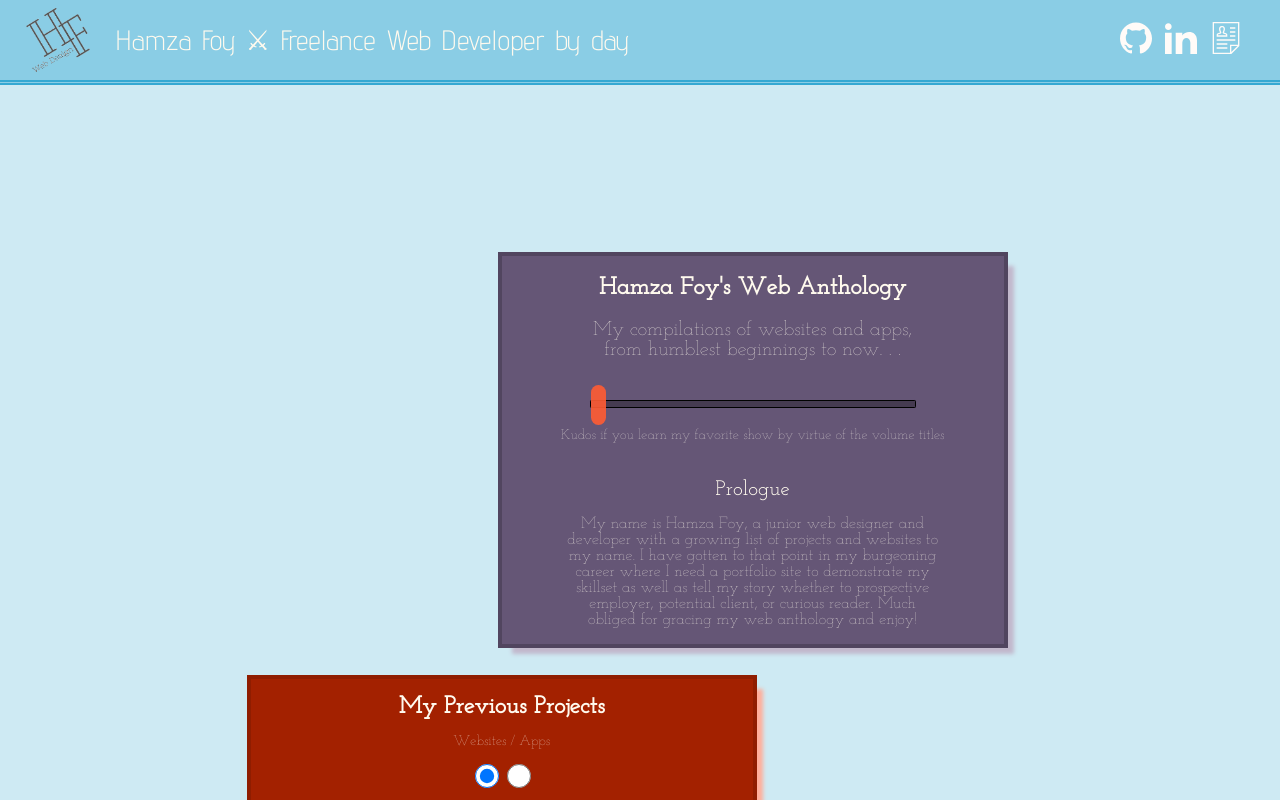
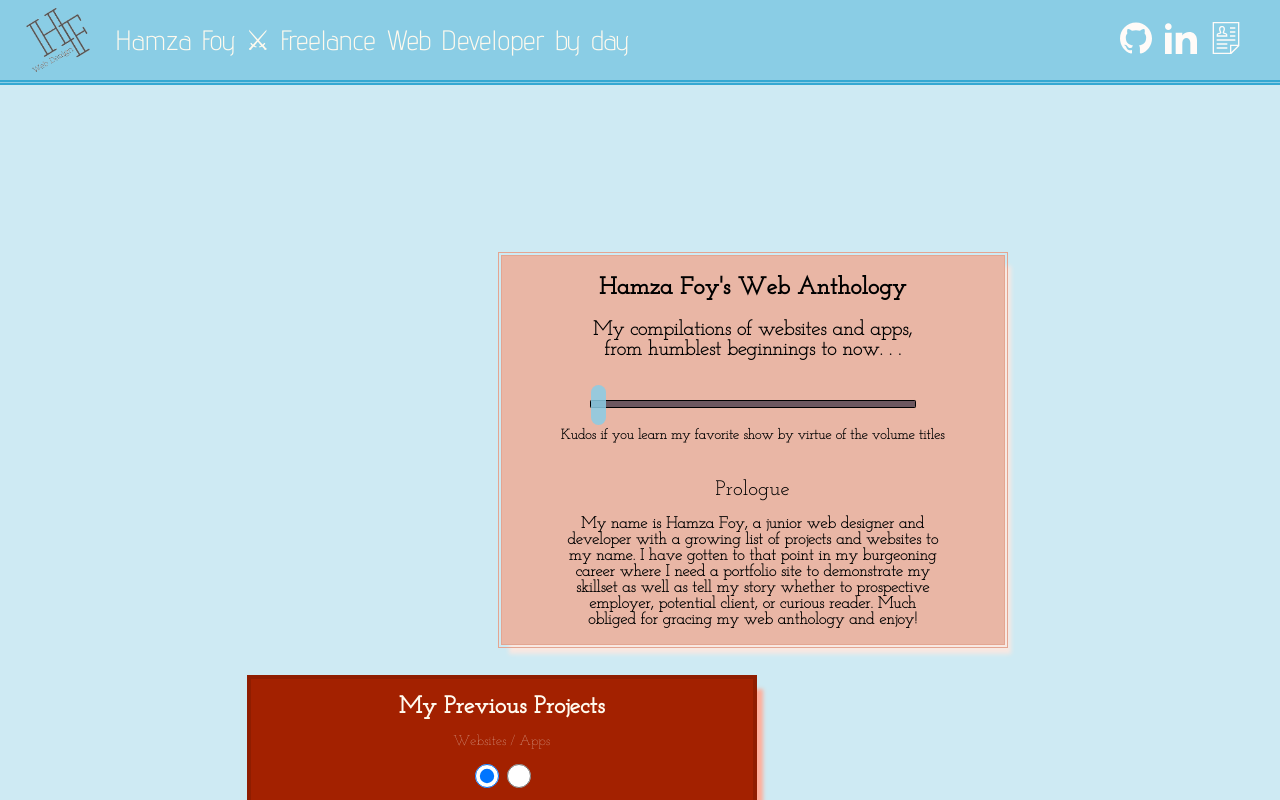
Before and after one commit to hamzafoy/hamza_foy_portfolio, a React (Create React App) app in the folder hamza-foy-portfolio/: page / in a window 1280 px wide. Shown: the top 800 px of the page. Built offline with nearby package versions, Linux system fonts and the light colour scheme.

Commit message:
begin adding alterations to font-size and general color scheme first with the Timeline Component.

```diff
--- a/hamza-foy-portfolio/src/Timeline/Timeline-Handler.css
+++ b/hamza-foy-portfolio/src/Timeline/Timeline-Handler.css
@@ -20,7 +20,7 @@ input[type=range] {
     margin-top: -16px;
     width: 15px;
     height: 40px;
-    background: rgba(255, 92, 51, 0.9);
+    background: rgba(138, 205, 229, 0.85);
     border: 0px solid rgba(0, 0, 0, 0);
     border: 0;
     border-radius: 50px;
@@ -41,7 +41,7 @@ input[type=range] {
   input[type=range]::-moz-range-thumb {
     width: 15px;
     height: 40px;
-    background: rgba(255, 92, 51, 0.9);
+    background: rgba(138, 205, 229, 0.85);
     border: 0px solid rgba(0, 0, 0, 0);
     border: 0;
     border-radius: 50px;
@@ -69,7 +69,7 @@ input[type=range] {
   input[type=range]::-ms-thumb {
     width: 15px;
     height: 40px;
-    background: rgba(255, 92, 51, 0.9);
+    background: rgba(138, 205, 229, 0.85);
     border: 0px solid rgba(0, 0, 0, 0);
     border: 0;
     border-radius: 50px;
--- a/hamza-foy-portfolio/src/Timeline/Timeline.css
+++ b/hamza-foy-portfolio/src/Timeline/Timeline.css
@@ -4,10 +4,10 @@
 .timeline-container {
     margin: 12vh 0;
     padding: 0 0;
-    color: #fffaee;
-    background-color: #655676;
-    box-shadow: 9.5px 9.5px 4px #C2B8CC;
-    outline: 4px solid #51455F;
+    color: black;
+    background-color: #e9b6a5;
+    box-shadow: 6.5px 9.5px 4px #f8e8e2;
+    outline: 4px double #e4a591;
     width: 80%;
     align-self: center;
 }
@@ -21,6 +21,7 @@
 .timeline p {
     font-size: 16px;
     font-family: 'JosefinSlab-Thin';
+    font-weight: bolder;
     text-align: center;
 }
 
@@ -34,6 +35,7 @@
 .timeline-handler label {
     text-align: center;
     font-family: 'JosefinSlab-Thin';
+    font-weight: bolder;
     margin: 3vh 0 0;
     font-size: 11px;
 }
@@ -56,7 +58,7 @@
 .timeline-display-five h1 {
     font-family: 'JosefinSlab-Regular';
     font-weight: normal;
-    font-size: 21px;
+    font-size: 24px;
     margin: 0 0;
     width: 88%;
 }
@@ -66,8 +68,8 @@
 .timeline-display-three p,
 .timeline-display-four p,
 .timeline-display-five p {
-    width: 85%;
-    font-size: 14px;
+    width: 90%;
+    font-size: 16px;
 }
 
 .timeline-date-container {
@@ -76,14 +78,15 @@
     flex-wrap: wrap;
     justify-content: space-evenly;
     row-gap: .25em;
-    margin: 1.5vh 0 0;
+    margin: 1.5vh 0 1.5vh;
 }
 
 .timeline-dates {
-    background-color: #837198;
-    border: 3px outset #8f7fa2;
+    background-color: #f3d7ce;
+    border: 3px outset #e9b6a5;
     font-family: 'JosefinSlab-Thin';
-    font-size: 0.75em;
+    font-weight: bolder;
+    font-size: 0.95em;
     padding: .50vh .75vw;
     width: 40%;
 
@@ -94,8 +97,8 @@
     font-weight: normal;
     font-family: 'JosefinSlab-Regular';
     font-size: 1.75em;
-    color: #fffaee;
-    border-bottom: 2px double #D7EDD4;
+    color: black;
+    border-bottom: 2px double #8ACDE5;
 }
 
 @media (min-width: 860px) {
@@ -113,10 +116,10 @@
     grid-column-end: 5;
     grid-row-start: 1;
     grid-row-end: 6;
-    color: #fffaee;
-    background-color: #655676;
-    box-shadow: 9.5px 9.5px 4px #C2B8CC;
-    outline: 4px solid #51455F;
+    color: black;
+    background-color: #e9b6a5;
+    box-shadow: 6.5px 9.5px 4px #f8e8e2;
+    outline: 4px double #e4a591;
     width: auto;
     margin: 0 0;
 }
@@ -130,6 +133,7 @@
 .timeline p {
     font-size: 20px;
     font-family: 'JosefinSlab-Thin';
+    font-weight: bolder;
     text-align: center;
 }
 
@@ -141,6 +145,7 @@
 .timeline-handler label {
     text-align: center;
     font-family: 'JosefinSlab-Thin';
+    font-weight: bolder;
     margin: 2.5vh 0 0;
     font-size: 14px;
 }
@@ -183,14 +188,15 @@
     flex-wrap: wrap;
     justify-content: space-evenly;
     row-gap: 1em;
-    margin: 4.5vh 0 0;
+    margin: 4.5vh 0 2.5vh;
 }
 
 .timeline-dates {
-    background-color: #837198;
-    border: 3px outset #8f7fa2;
+    background-color: #f3d7ce;
+    border: 3px outset #e9b6a5;
     font-family: 'JosefinSlab-Thin';
-    font-size: 0.75em;
+    font-weight: bolder;
+    font-size: 1.05em;
     padding: .50vh .75vw;
     width: 40%;
 
@@ -201,8 +207,8 @@
     font-weight: normal;
     font-family: 'JosefinSlab-Regular';
     font-size: 1.75em;
-    color: #fffaee;
-    border-bottom: 2px double #D7EDD4;
+    color: black;
+    border-bottom: 2px double #8ACDE5;
 }
 
 }
```
Also changed, not shown: 1 other file (tests, documents, lock files or other folders).
